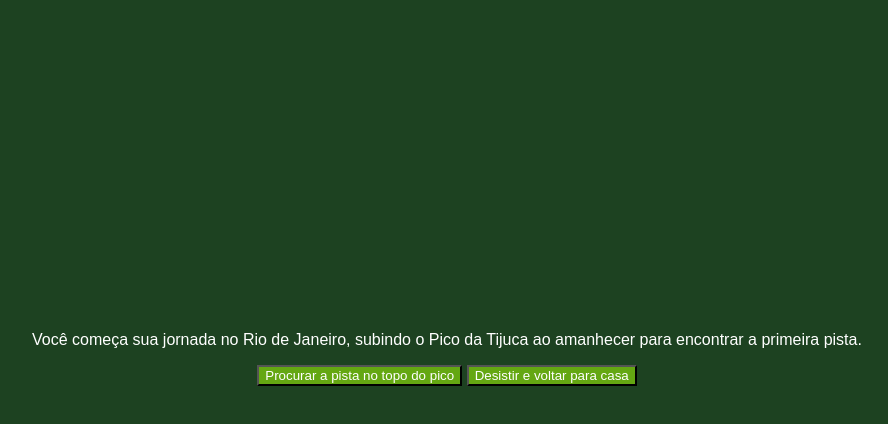
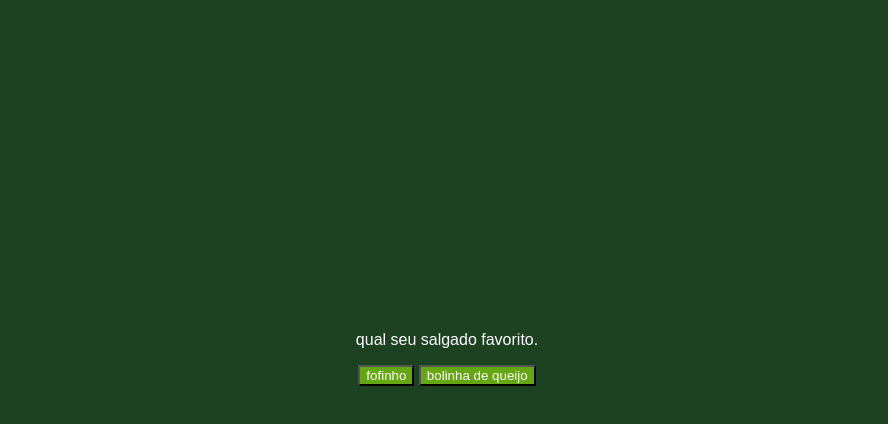
Before and after one commit to Ana015016/anaperguntas, a plain HTML site: page index.html in a window 1280 px wide. Both pictures are taken after a click on the button "salgado". Shown: the whole page, without its empty margins (193-1081 px from the left). Drawn offline with Linux system fonts and the light colour scheme; a web font is replaced by a local one.

Commit message:
Update index.html

```diff
--- a/index.html
+++ b/index.html
@@ -18,9 +18,9 @@
             <button class="btn-proximo" data-proximo="2">doce</button>
         </div>
         <div class="passo" id="passo-1">
-            <p>Você começa sua jornada no Rio de Janeiro, subindo o Pico da Tijuca ao amanhecer para encontrar a primeira pista.</p>
-            <button class="btn-proximo" data-proximo="3">Procurar a pista no topo do pico</button>
-            <button class="btn-proximo" data-proximo="4">Desistir e voltar para casa</button>
+            <p> qual seu salgado favorito.</p>
+            <button class="btn-proximo" data-proximo="3">fofinho </button>
+            <button class="btn-proximo" data-proximo="4">bolinha de queijo </button>
         </div>
         <div class="passo" id="passo-2">
             <p>Em Pernambuco, você visita a histórica cidade de Olinda. Na carta, uma das pistas indica que para localizar a entrada para a cidade perdida você deve procurar a próxima pista em um dos pontos turísticos da cidade. Por qual você começa?</p>
```
